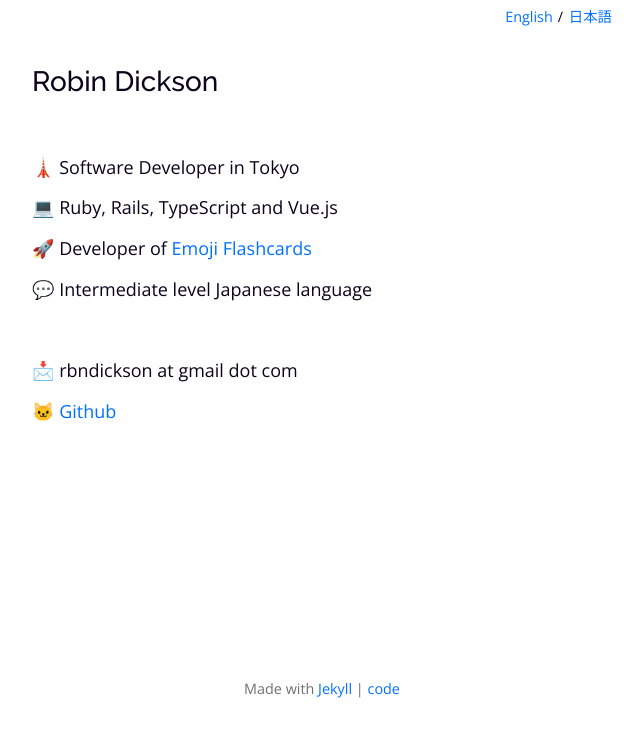
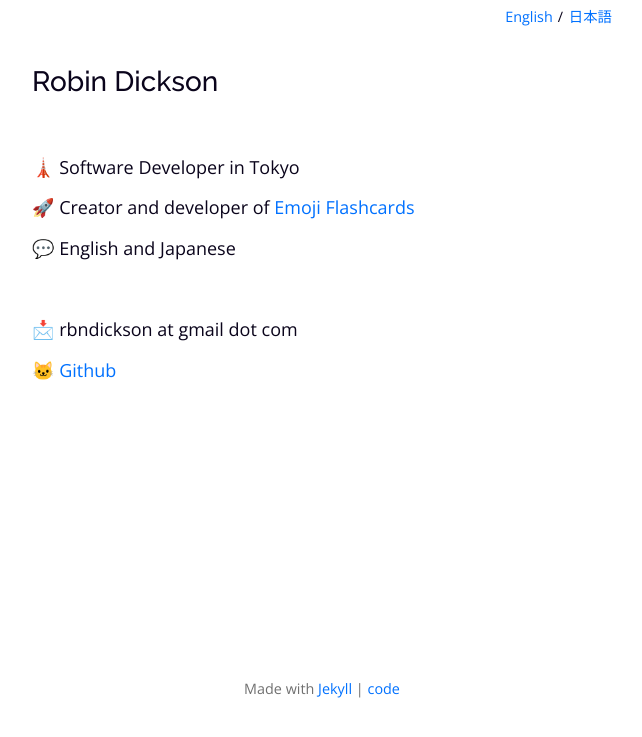
Before and after one commit to rbndickson/rbndickson.github.io, a Jekyll site: the page built from index.html, in a window 1280 px wide. Shown: the top 737 px of the page, without its empty margins (318-960 px from the left). Built offline with Jekyll 4.4.1, drawn with Linux system fonts in a browser that asks for light colours.

Commit message:
feat: Update main page

```diff
--- a/index.html
+++ b/index.html
@@ -6,12 +6,11 @@ lang: en
 
 <section>
   <p>🗼 Software Developer in Tokyo</p>
-  <p>💻 Ruby, Rails, TypeScript and Vue.js</p>
   <p>
-    🚀 Developer of
+    🚀 Creator and developer of
     <a href="/projects/emoji-flashcards/">Emoji Flashcards</a>
   </p>
-  <p>💬 Intermediate level Japanese language</p>
+  <p>💬 English and Japanese</p>
 </section>
 
 <section>
--- a/ja/index.html
+++ b/ja/index.html
@@ -6,12 +6,11 @@ lang: ja
 
 <section>
   <p>🗼 東京に住んでいるソフトウェアエンジニア</p>
-  <p>💻 Ruby、Rails、TypeScriptとVue.js</p>
   <p>
     🚀
     <a href="/projects/ja-emoji-flashcards/">Emoji Flashcards</a>のクリエーター
   </p>
-  <p>💬 英語と中級レベルの日本語を話せます。</p>
+  <p>💬 英語と日本語</p>
 </section>
 
 <section>
```
